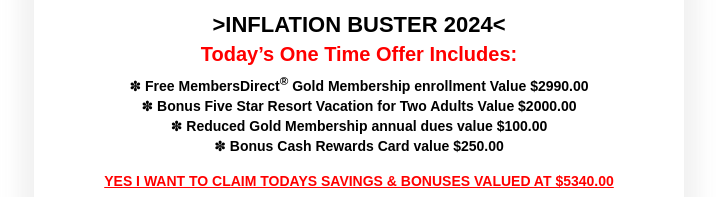
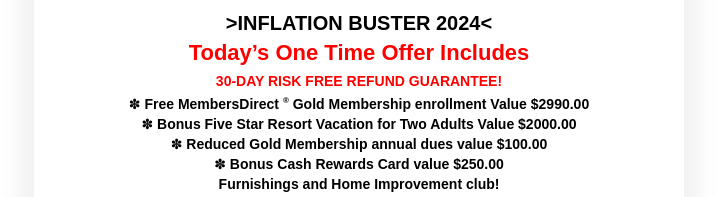
Before and after one commit to tajuddin1/WorkFile-Select-Offer, a plain HTML site: page index.html in a window 1280 px wide. Shown: the part 808-1005 px from the top of the page, without its empty margins (281-998 px from the left). Drawn offline with Linux system fonts and the light colour scheme.

Commit message:
update html content

```diff
--- a/index.html
+++ b/index.html
@@ -240,16 +240,18 @@
         <div class="video_wrapper">
             <div style="padding:56.25% 0 0 0;position:relative;"><iframe src="https://player.vimeo.com/video/871503658?h=d0d1b23060&title=0&byline=0&portrait=0" style="position:absolute;top:0;left:0;width:100%;height:100%;" frameborder="0" allow="autoplay; fullscreen; picture-in-picture" allowfullscreen></iframe></div><script src="https://player.vimeo.com/api/player.js"></script>
         </div>
-        <h2 class="heading_2" style="color: #000;">>INFLATION BUSTER 2024<</h2>
-        <h3 class="heading_3" style="color: #f00;"><b>Today’s One Time Offer Includes:</b></h3>
+        <h3 class="heading_3" style="color: #000;"><b>>INFLATION BUSTER 2024<</b></h3>
+        <h2 class="heading_2" style="color: #f00;"><b>Today’s One Time Offer Includes</b></h2>
+        <p class="paragrap_text" style="color: #f00;"><b>30-DAY RISK FREE  REFUND GUARANTEE!</b></p>
         <ul class="list_wrapper">
-            <li><p> <b><span style="font-weight: 400;">✽</span> Free MembersDirect<sup>®</sup> Gold Membership enrollment Value $2990.00</b></p></li>
+            <li><p> <b><span style="font-weight: 400;">✽</span> Free MembersDirect <sup style="font-size: 8px;">®</sup> Gold Membership enrollment Value $2990.00</b></p></li>
             <li><p> <b><span style="font-weight: 400;">✽</span> Bonus Five Star Resort Vacation for Two Adults Value $2000.00</b></p></li>
             <li><p> <b><span style="font-weight: 400;">✽</span> Reduced Gold Membership annual dues value $100.00</b></p></li>
             <li><p> <b><span style="font-weight: 400;">✽</span> Bonus Cash Rewards Card value $250.00</b></p></li>
+            <li><p> <b> Furnishings and Home Improvement club!</b></p></li>
         </ul>
         <p class="paragrap_text mt-15" style="text-decoration: underline; color: #f00;"><b>YES I WANT TO CLAIM TODAYS SAVINGS & BONUSES VALUED AT $5340.00</b></p>
-        <p class="paragrap_text mt-15"><b>And pay just $199.00 yearly for full Gold access in the nations #1 Home <br> Furnishings and Home Improvement club!</b></p>
+        <p class="paragrap_text mt-15"><b>And pay just $199.00 yearly for full Gold access in the nations #1 Home <br>Furnishings and Home Improvement club!</b></p>
         <div class="butoon_content">
             <a href="#" class="button_blue">YES LOCK IT IN</a>
             <span class="small_text extra_sm" style="text-decoration: underline;"><a href="#">No I am declining todays one-time bonuses and upgrades of $5340.00</a></span>
```
